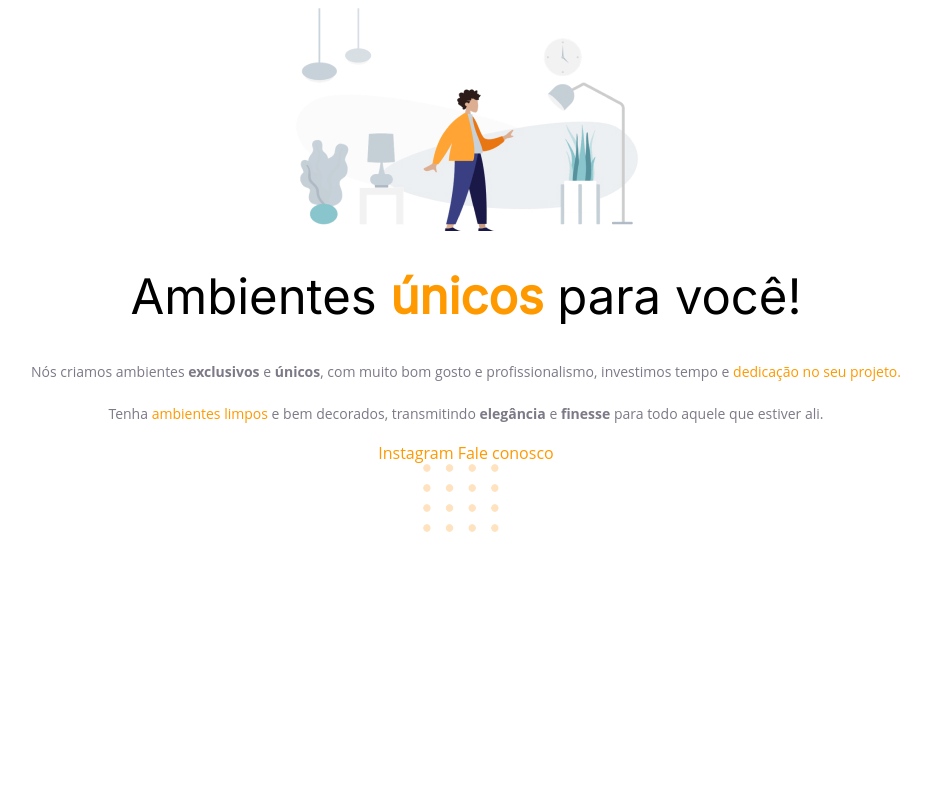
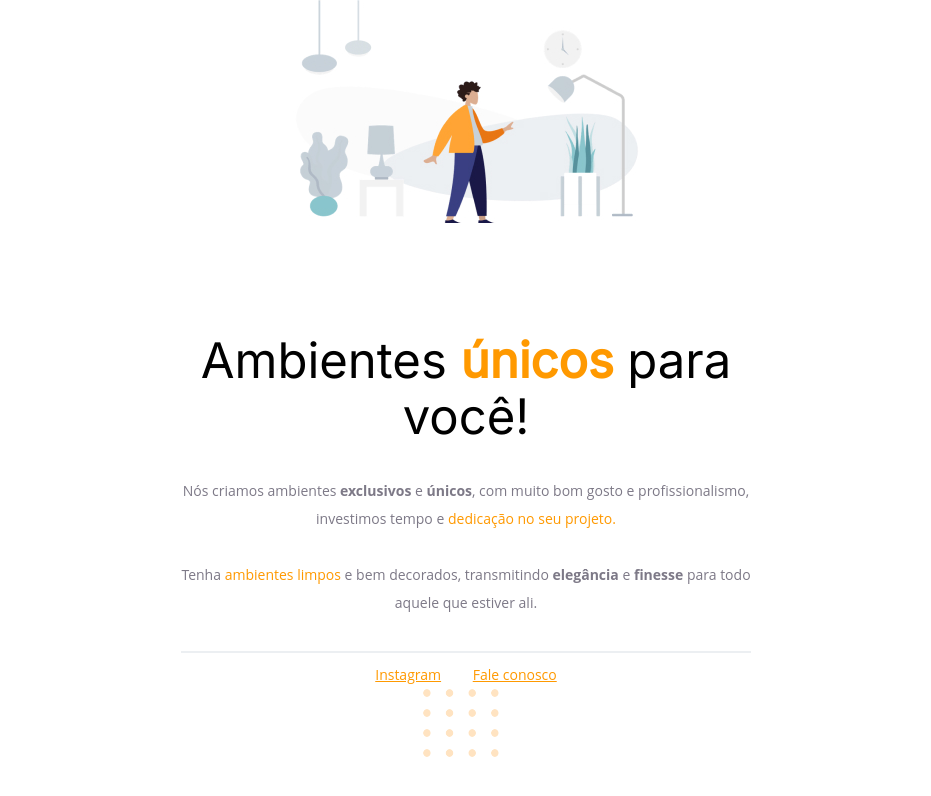
Before and after one commit to Matheussilva07/projeto01, a plain HTML site: page index.HTML in a window 1280 px wide. Shown: the whole page, without its empty margins (174-1105 px from the left). Drawn offline with Linux system fonts and the light colour scheme; a web font is replaced by a local one.

Commit message:
Outros detalhes

```diff
--- a/css/style.CSS
+++ b/css/style.CSS
@@ -1,6 +1,18 @@
 body{
     font-family: 'Open Sans', sans-serif;
     text-align: center;
+    margin: 0;
+
+
+}
+#hero{
+    width: 592px;
+    height: 579px;
+    margin: 0px auto 72px;
+}
+#hero img{
+margin-bottom: 72px;
+
 }
 
 h1{
@@ -9,6 +21,8 @@ h1{
     font-style: normal;
     font-weight: 400;
     line-height: 56px;
+    margin-bottom: 32px;
+
     }
 h1 span{
     font-weight: bold;
@@ -16,7 +30,7 @@ h1 span{
 span{
 color:#F90;
 }
-p{
+p, #footer{
   color:   #7D7987;
   font-size: 14px;
   font-style: normal;
@@ -24,7 +38,20 @@ p{
   line-height: 28px;
 
 }
+#line{
+    margin: 0px auto 8px;
+    width: 568px;
+    height: 0px;
+    border: 1px solid  #ECEFF2;
+
+}
+
 #footer a{
     color:#F90;
-    text-decoration: none;
+
+
 }
+#footer a+a{
+margin-left: 28px;
+
+}
--- a/index.HTML
+++ b/index.HTML
@@ -25,9 +25,10 @@
    <p>Nós criamos ambientes <strong>exclusivos</strong> e <strong>únicos</strong>,
      com muito bom gosto e profissionalismo,
       investimos tempo e <span>dedicação no seu projeto.</span>
-    </p>
+<br>
+<br>
 
-   <p> Tenha <span>ambientes limpos</span> e bem decorados,
+      Tenha <span>ambientes limpos</span> e bem decorados,
     transmitindo <strong>elegância</strong> e
     <strong>finesse</strong> para todo aquele que estiver ali.
     </p>
@@ -38,7 +39,10 @@
 
 
 <div id="footer">
-<a href="">Instagram</a>
+
+  <div id="line"></div>
+
+  <a href="">Instagram</a>
 <a href="">Fale conosco</a>
 
 
```
